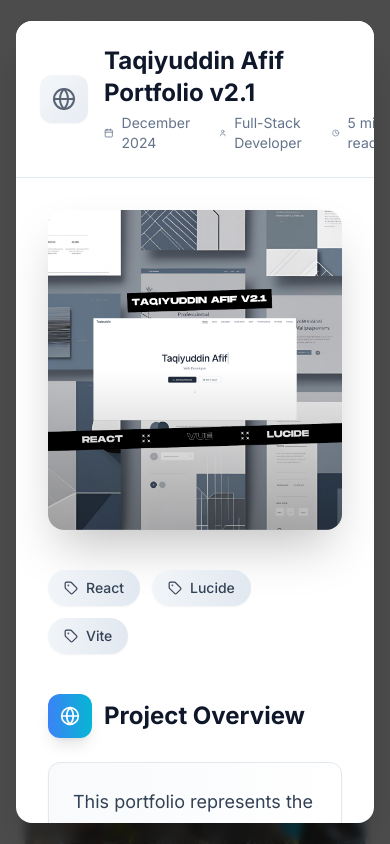
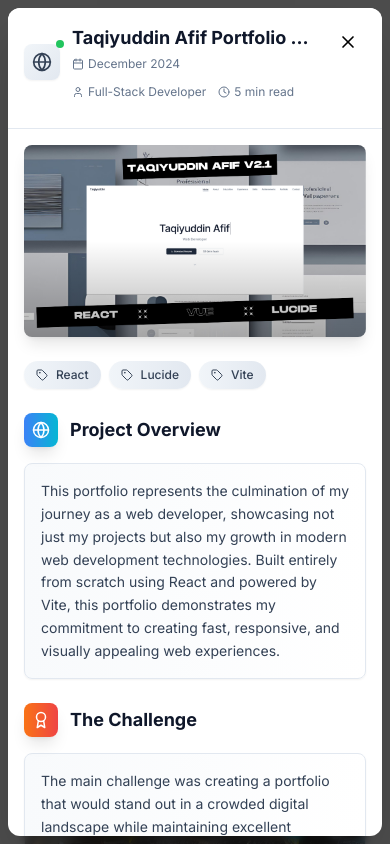
Before and after one commit to takhiyuddin/tqydnv2, a React (Vite) app: page / in a window 390 px wide. Both pictures are taken after a click on the button "Taqiyuddin Afif Portfolio v2.1". Shown: the part 10339-11183 px from the top of the page. Built offline with nearby package versions, Linux system fonts and the light colour scheme.

Commit message:
Responsive and Elegant Portfolio Blog Display

```diff
--- a/src/components/Portfolio.tsx
+++ b/src/components/Portfolio.tsx
@@ -436,60 +436,62 @@
         </div>
       </div>
 
-      {/* Enhanced Blog-Style Pop-up */}
+      {/* Responsive Blog-Style Modal */}
       {isPopupOpen && selectedProject && (
-        <div className="fixed inset-0 z-50 bg-black/70 backdrop-blur-sm flex items-center justify-center p-4 animate-fade-in">
-          <div className="bg-white rounded-2xl max-w-5xl w-full max-h-[95vh] shadow-2xl animate-scale-in transform overflow-hidden">
+        <div className="fixed inset-0 z-50 bg-black/70 backdrop-blur-sm flex items-center justify-center p-2 sm:p-4 animate-fade-in">
+          <div className="bg-white rounded-xl sm:rounded-2xl w-full max-w-5xl max-h-[98vh] sm:max-h-[95vh] shadow-2xl animate-scale-in transform overflow-hidden">
             {/* Reading Progress Bar */}
             <div className="absolute top-0 left-0 h-1 bg-gradient-to-r from-blue-500 to-purple-600 transition-all duration-300 ease-out z-10"
                  style={{ width: `${readingProgress}%` }}></div>
 
-            {/* Enhanced Header */}
-            <div className="sticky top-0 bg-white/95 backdrop-blur-md border-b border-slate-200 p-6 z-10">
-              <div className="flex items-center justify-between">
-                <div className="flex items-center gap-4 animate-slide-in-left">
-                  <div className="relative">
-                    <div className="p-3 bg-gradient-to-br from-slate-100 to-slate-200 rounded-xl shadow-sm animate-pulse-subtle">
-                      {selectedProject.type === 'video' ? <Play size={24} className="text-slate-700" /> : <Globe size={24} className="text-slate-700" />}
+            {/* Responsive Header */}
+            <div className="sticky top-0 bg-white/95 backdrop-blur-md border-b border-slate-200 p-4 sm:p-6 z-10">
+              <div className="flex items-start justify-between gap-4">
+                <div className="flex-1 min-w-0">
+                  <div className="flex items-center gap-3 mb-3">
+                    <div className="relative flex-shrink-0">
+                      <div className="p-2 sm:p-3 bg-gradient-to-br from-slate-100 to-slate-200 rounded-lg shadow-sm">
+                        {selectedProject.type === 'video' ? <Play size={20} className="text-slate-700" /> : <Globe size={20} className="text-slate-700" />}
                       </div>
-                    <div className="absolute -top-1 -right-1 w-3 h-3 bg-green-500 rounded-full animate-ping"></div>
+                      <div className="absolute -top-1 -right-1 w-2 h-2 bg-green-500 rounded-full"></div>
                     </div>
-                  <div>
-                    <h2 className="text-2xl font-bold text-slate-900 mb-1 animate-fade-in-delayed">
+                    <div className="min-w-0 flex-1">
+                      <h2 className="text-lg sm:text-2xl font-bold text-slate-900 mb-1 truncate">
                         {selectedProject.title}
                       </h2>
-                    <div className="flex items-center gap-6 text-sm text-slate-500 animate-fade-in-delayed-2">
-                      <div className="flex items-center gap-2">
-                        <Calendar size={14} />
+                      <div className="flex flex-wrap items-center gap-3 sm:gap-6 text-xs sm:text-sm text-slate-500">
+                        <div className="flex items-center gap-1">
+                          <Calendar size={12} />
                           <span>{selectedProject.date}</span>
                         </div>
-                      <div className="flex items-center gap-2">
-                        <User size={14} />
-                        <span>{selectedProject.role}</span>
+                        <div className="flex items-center gap-1">
+                          <User size={12} />
+                          <span className="truncate">{selectedProject.role}</span>
                         </div>
-                      <div className="flex items-center gap-2">
-                        <Clock size={14} />
+                        <div className="flex items-center gap-1">
+                          <Clock size={12} />
                           <span>5 min read</span>
+                        </div>
                       </div>
                     </div>
                   </div>
                 </div>
                 <button
                   onClick={handleCloseBlog}
-                  className="p-3 hover:bg-slate-100 rounded-xl transition-all duration-200 hover:rotate-90 transform group"
+                  className="flex-shrink-0 p-2 sm:p-3 hover:bg-slate-100 rounded-lg transition-all duration-200 hover:rotate-90 transform group"
                 >
-                  <X size={24} className="group-hover:text-red-500 transition-colors" />
+                  <X size={20} className="group-hover:text-red-500 transition-colors" />
                 </button>
               </div>
             </div>
 
             {/* Scrollable Content */}
-            <div className="blog-modal-content overflow-y-auto max-h-[calc(95vh-120px)]">
-              <div className="p-8 space-y-10">
+            <div className="blog-modal-content overflow-y-auto max-h-[calc(98vh-100px)] sm:max-h-[calc(95vh-120px)]">
+              <div className="p-4 sm:p-8 space-y-6 sm:space-y-10">
                 {/* Hero Section */}
                 <div className="animate-scale-in-delayed">
                   {selectedProject.type === 'video' && selectedProject.youtubeId ? (
-                    <div className="relative aspect-video w-full rounded-2xl overflow-hidden shadow-2xl group">
+                    <div className="relative aspect-video w-full rounded-lg sm:rounded-2xl overflow-hidden shadow-lg sm:shadow-2xl group">
                       <iframe
                         className="w-full h-full"
                         src={`https://www.youtube.com/embed/${selectedProject.youtubeId}`}
@@ -497,161 +499,156 @@
                         allow="accelerometer; autoplay; clipboard-write; encrypted-media; gyroscope; picture-in-picture"
                         allowFullScreen
                       />
-                      <div className="absolute inset-0 bg-gradient-to-t from-black/20 to-transparent opacity-0 group-hover:opacity-100 transition-opacity duration-300"></div>
                     </div>
                   ) : (
                     <div className="relative">
                       <img
                         src={selectedProject.image}
                         alt={selectedProject.title}
-                        className="w-full h-80 object-cover rounded-2xl shadow-2xl"
+                        className="w-full h-48 sm:h-80 object-cover rounded-lg sm:rounded-2xl shadow-lg sm:shadow-2xl"
                       />
-                      <div className="absolute inset-0 bg-gradient-to-t from-black/30 via-transparent to-transparent rounded-2xl"></div>
+                      <div className="absolute inset-0 bg-gradient-to-t from-black/30 via-transparent to-transparent rounded-lg sm:rounded-2xl"></div>
                     </div>
                   )}
                 </div>
 
-                {/* Enhanced Tags */}
-                <div className="flex flex-wrap gap-3 animate-fade-in-delayed">
+                {/* Tags */}
+                <div className="flex flex-wrap gap-2 sm:gap-3 animate-fade-in-delayed">
                   {selectedProject.tags.map((tag, index) => (
                     <span
                       key={index}
-                      className="group flex items-center gap-2 px-4 py-2 bg-gradient-to-r from-slate-100 to-slate-200 text-slate-700 rounded-full text-sm font-medium hover:from-slate-200 hover:to-slate-300 hover:scale-105 transition-all duration-300 cursor-default animate-bounce-in shadow-sm"
-                      style={{ animationDelay: `${index * 0.1}s` }}
+                      className="flex items-center gap-2 px-3 py-1.5 bg-gradient-to-r from-slate-100 to-slate-200 text-slate-700 rounded-full text-xs sm:text-sm font-medium hover:from-slate-200 hover:to-slate-300 transition-all duration-300 cursor-default shadow-sm"
                     >
-                      <Tag size={14} className="group-hover:rotate-12 transition-transform duration-200" />
+                      <Tag size={12} />
                       {tag}
                     </span>
                   ))}
                 </div>
 
-                {/* Blog Content with Enhanced Styling */}
+                {/* Blog Content */}
                 <article className="prose prose-slate max-w-none">
                   {[
                     {
                       title: 'Project Overview',
                       content: selectedProject.blogContent.overview,
-                      icon: <Globe size={20} />,
+                      icon: <Globe size={18} />,
                       gradient: 'from-blue-500 to-cyan-500'
                     },
                     {
                       title: 'The Challenge',
                       content: selectedProject.blogContent.challenge,
-                      icon: <Award size={20} />,
+                      icon: <Award size={18} />,
                       gradient: 'from-orange-500 to-red-500'
                     },
                     {
                       title: 'The Solution',
                       content: selectedProject.blogContent.solution,
-                      icon: <ArrowRight size={20} />,
+                      icon: <ArrowRight size={18} />,
                       gradient: 'from-green-500 to-emerald-500'
                     }
                   ].map((section, index) => (
-                    <section key={index} className="mb-10 animate-slide-up group" style={{ animationDelay: `${index * 0.2}s` }}>
-                      <div className="flex items-center gap-3 mb-6">
-                        <div className={`p-3 bg-gradient-to-r ${section.gradient} rounded-xl text-white shadow-lg group-hover:scale-110 transition-transform duration-300`}>
+                    <section key={index} className="mb-6 sm:mb-10">
+                      <div className="flex items-center gap-3 mb-4 sm:mb-6">
+                        <div className={`p-2 sm:p-3 bg-gradient-to-r ${section.gradient} rounded-lg text-white shadow-lg`}>
                           {section.icon}
                         </div>
-                        <h3 className="text-2xl font-bold text-slate-900 group-hover:text-slate-700 transition-colors duration-300">
+                        <h3 className="text-lg sm:text-2xl font-bold text-slate-900">
                           {section.title}
                         </h3>
                       </div>
-                      <div className="bg-gradient-to-r from-slate-50 to-white p-6 rounded-xl border border-slate-200 shadow-sm hover:shadow-md transition-shadow duration-300">
-                        <p className="text-slate-700 leading-relaxed text-lg">{section.content}</p>
+                      <div className="bg-gradient-to-r from-slate-50 to-white p-4 sm:p-6 rounded-lg border border-slate-200 shadow-sm">
+                        <p className="text-slate-700 leading-relaxed text-sm sm:text-lg">{section.content}</p>
                       </div>
                     </section>
                   ))}
 
-                  {/* Enhanced Features Section */}
-                  <section className="mb-10 animate-slide-up" style={{ animationDelay: '0.6s' }}>
-                    <div className="flex items-center gap-3 mb-6">
-                      <div className="p-3 bg-gradient-to-r from-purple-500 to-pink-500 rounded-xl text-white shadow-lg">
-                        <Award size={20} />
+                  {/* Features Section */}
+                  <section className="mb-6 sm:mb-10">
+                    <div className="flex items-center gap-3 mb-4 sm:mb-6">
+                      <div className="p-2 sm:p-3 bg-gradient-to-r from-purple-500 to-pink-500 rounded-lg text-white shadow-lg">
+                        <Award size={18} />
                       </div>
-                      <h3 className="text-2xl font-bold text-slate-900">Key Features</h3>
+                      <h3 className="text-lg sm:text-2xl font-bold text-slate-900">Key Features</h3>
                     </div>
-                    <div className="grid md:grid-cols-2 gap-4">
+                    <div className="grid gap-3 sm:gap-4">
                       {selectedProject.blogContent.features.map((feature, index) => (
                         <div
                           key={index}
-                          className="flex items-start gap-3 p-4 bg-white border border-slate-200 rounded-xl hover:border-slate-300 hover:shadow-md transition-all duration-300 animate-slide-in-left group"
-                          style={{ animationDelay: `${0.8 + index * 0.1}s` }}
+                          className="flex items-start gap-3 p-3 sm:p-4 bg-white border border-slate-200 rounded-lg hover:border-slate-300 hover:shadow-md transition-all duration-300"
                         >
-                          <div className="w-2 h-2 bg-gradient-to-r from-blue-500 to-purple-500 rounded-full mt-3 flex-shrink-0 group-hover:scale-150 transition-transform duration-300"></div>
-                          <span className="text-slate-700 leading-relaxed group-hover:text-slate-900 transition-colors duration-300">{feature}</span>
+                          <div className="w-1.5 h-1.5 bg-gradient-to-r from-blue-500 to-purple-500 rounded-full mt-2 flex-shrink-0"></div>
+                          <span className="text-slate-700 leading-relaxed text-sm sm:text-base">{feature}</span>
                         </div>
                       ))}
                     </div>
                   </section>
 
-                  {/* Enhanced Technologies Section */}
-                  <section className="mb-10 animate-slide-up" style={{ animationDelay: '1.2s' }}>
-                    <div className="flex items-center gap-3 mb-6">
-                      <div className="p-3 bg-gradient-to-r from-indigo-500 to-blue-500 rounded-xl text-white shadow-lg">
-                        <Tag size={20} />
+                  {/* Technologies Section */}
+                  <section className="mb-6 sm:mb-10">
+                    <div className="flex items-center gap-3 mb-4 sm:mb-6">
+                      <div className="p-2 sm:p-3 bg-gradient-to-r from-indigo-500 to-blue-500 rounded-lg text-white shadow-lg">
+                        <Tag size={18} />
                       </div>
-                      <h3 className="text-2xl font-bold text-slate-900">Technologies Used</h3>
+                      <h3 className="text-lg sm:text-2xl font-bold text-slate-900">Technologies Used</h3>
                     </div>
-                    <div className="space-y-3">
+                    <div className="space-y-2 sm:space-y-3">
                       {selectedProject.blogContent.technologies.map((tech, index) => (
                         <div
                           key={index}
-                          className="flex items-start gap-4 p-4 bg-gradient-to-r from-slate-50 to-white border border-slate-200 rounded-xl hover:from-white hover:to-slate-50 hover:border-slate-300 hover:shadow-md transition-all duration-300 animate-slide-in-right group"
-                          style={{ animationDelay: `${1.4 + index * 0.1}s` }}
+                          className="flex items-start gap-3 sm:gap-4 p-3 sm:p-4 bg-gradient-to-r from-slate-50 to-white border border-slate-200 rounded-lg hover:from-white hover:to-slate-50 hover:border-slate-300 hover:shadow-md transition-all duration-300"
                         >
-                          <div className="w-2 h-2 bg-gradient-to-r from-green-500 to-blue-500 rounded-full mt-3 flex-shrink-0 group-hover:scale-150 transition-transform duration-300"></div>
-                          <span className="text-slate-700 leading-relaxed font-medium group-hover:text-slate-900 transition-colors duration-300">{tech}</span>
+                          <div className="w-1.5 h-1.5 bg-gradient-to-r from-green-500 to-blue-500 rounded-full mt-2 flex-shrink-0"></div>
+                          <span className="text-slate-700 leading-relaxed font-medium text-sm sm:text-base">{tech}</span>
                         </div>
                       ))}
                     </div>
                   </section>
 
-                  {/* Enhanced Outcome Section */}
-                  <section className="mb-10 animate-slide-up" style={{ animationDelay: '1.8s' }}>
-                    <div className="flex items-center gap-3 mb-6">
-                      <div className="p-3 bg-gradient-to-r from-emerald-500 to-teal-500 rounded-xl text-white shadow-lg">
-                        <Award size={20} />
+                  {/* Outcome Section */}
+                  <section className="mb-6 sm:mb-10">
+                    <div className="flex items-center gap-3 mb-4 sm:mb-6">
+                      <div className="p-2 sm:p-3 bg-gradient-to-r from-emerald-500 to-teal-500 rounded-lg text-white shadow-lg">
+                        <Award size={18} />
                       </div>
-                      <h3 className="text-2xl font-bold text-slate-900">Outcome & Results</h3>
+                      <h3 className="text-lg sm:text-2xl font-bold text-slate-900">Outcome & Results</h3>
                     </div>
-                    <div className="bg-gradient-to-r from-emerald-50 to-teal-50 p-6 rounded-xl border border-emerald-200 shadow-sm">
-                      <p className="text-slate-700 leading-relaxed text-lg">{selectedProject.blogContent.outcome}</p>
+                    <div className="bg-gradient-to-r from-emerald-50 to-teal-50 p-4 sm:p-6 rounded-lg border border-emerald-200 shadow-sm">
+                      <p className="text-slate-700 leading-relaxed text-sm sm:text-lg">{selectedProject.blogContent.outcome}</p>
                     </div>
                   </section>
 
-                  {/* Enhanced Lessons Section */}
-                  <section className="mb-10 animate-slide-up" style={{ animationDelay: '2s' }}>
-                    <div className="flex items-center gap-3 mb-6">
-                      <div className="p-3 bg-gradient-to-r from-amber-500 to-orange-500 rounded-xl text-white shadow-lg">
-                        <Award size={20} />
+                  {/* Lessons Section */}
+                  <section className="mb-6 sm:mb-10">
+                    <div className="flex items-center gap-3 mb-4 sm:mb-6">
+                      <div className="p-2 sm:p-3 bg-gradient-to-r from-amber-500 to-orange-500 rounded-lg text-white shadow-lg">
+                        <Award size={18} />
                       </div>
-                      <h3 className="text-2xl font-bold text-slate-900">Key Learnings</h3>
+                      <h3 className="text-lg sm:text-2xl font-bold text-slate-900">Key Learnings</h3>
                     </div>
-                    <div className="space-y-3">
+                    <div className="space-y-2 sm:space-y-3">
                       {selectedProject.blogContent.lessons.map((lesson, index) => (
                         <div
                           key={index}
-                          className="flex items-start gap-4 p-4 bg-gradient-to-r from-amber-50 to-orange-50 border border-amber-200 rounded-xl hover:from-orange-50 hover:to-amber-50 hover:shadow-md transition-all duration-300 animate-fade-in group"
-                          style={{ animationDelay: `${2.2 + index * 0.1}s` }}
+                          className="flex items-start gap-3 sm:gap-4 p-3 sm:p-4 bg-gradient-to-r from-amber-50 to-orange-50 border border-amber-200 rounded-lg hover:from-orange-50 hover:to-amber-50 hover:shadow-md transition-all duration-300"
                         >
-                          <div className="w-2 h-2 bg-gradient-to-r from-amber-500 to-orange-500 rounded-full mt-3 flex-shrink-0 group-hover:scale-150 transition-transform duration-300"></div>
-                          <span className="text-slate-700 leading-relaxed group-hover:text-slate-900 transition-colors duration-300">{lesson}</span>
+                          <div className="w-1.5 h-1.5 bg-gradient-to-r from-amber-500 to-orange-500 rounded-full mt-2 flex-shrink-0"></div>
+                          <span className="text-slate-700 leading-relaxed text-sm sm:text-base">{lesson}</span>
                         </div>
                       ))}
                     </div>
                   </section>
                 </article>
 
-                {/* Enhanced Action Buttons */}
-                <div className="flex flex-col sm:flex-row gap-4 pt-8 border-t border-slate-200 animate-slide-up" style={{ animationDelay: '2.5s' }}>
+                {/* Action Buttons */}
+                <div className="flex flex-col sm:flex-row gap-3 sm:gap-4 pt-6 sm:pt-8 border-t border-slate-200">
                   {selectedProject.type === 'video' && selectedProject.youtubeId && (
                     <a
                       href={`https://www.youtube.com/watch?v=${selectedProject.youtubeId}`}
                       target="_blank"
                       rel="noopener noreferrer"
-                      className="flex items-center justify-center gap-3 bg-gradient-to-r from-red-600 to-red-700 text-white px-8 py-4 rounded-xl font-semibold hover:from-red-700 hover:to-red-800 hover:scale-105 hover:shadow-xl transition-all duration-300 transform group"
+                      className="flex items-center justify-center gap-3 bg-gradient-to-r from-red-600 to-red-700 text-white px-6 sm:px-8 py-3 sm:py-4 rounded-lg font-semibold hover:from-red-700 hover:to-red-800 hover:scale-105 hover:shadow-xl transition-all duration-300 transform group text-sm sm:text-base"
                     >
-                      <Play size={20} className="group-hover:scale-110 transition-transform duration-200" />
+                      <Play size={18} className="group-hover:scale-110 transition-transform duration-200" />
                       Watch on YouTube
                     </a>
                   )}
@@ -660,17 +657,17 @@
                       href={selectedProject.url}
                       target="_blank"
                       rel="noopener noreferrer"
-                      className="flex items-center justify-center gap-3 bg-gradient-to-r from-slate-900 to-slate-800 text-white px-8 py-4 rounded-xl font-semibold hover:from-slate-800 hover:to-slate-700 hover:scale-105 hover:shadow-xl transition-all duration-300 transform group"
+                      className="flex items-center justify-center gap-3 bg-gradient-to-r from-slate-900 to-slate-800 text-white px-6 sm:px-8 py-3 sm:py-4 rounded-lg font-semibold hover:from-slate-800 hover:to-slate-700 hover:scale-105 hover:shadow-xl transition-all duration-300 transform group text-sm sm:text-base"
                     >
-                      <ExternalLink size={20} className="group-hover:scale-110 transition-transform duration-200" />
+                      <ExternalLink size={18} className="group-hover:scale-110 transition-transform duration-200" />
                       Visit Website
                     </a>
                   )}
                   <button
                     onClick={handleCloseBlog}
-                    className="flex items-center justify-center gap-3 border-2 border-slate-300 text-slate-700 px-8 py-4 rounded-xl font-semibold hover:border-slate-400 hover:bg-slate-50 hover:scale-105 transition-all duration-300 transform group"
+                    className="flex items-center justify-center gap-3 border-2 border-slate-300 text-slate-700 px-6 sm:px-8 py-3 sm:py-4 rounded-lg font-semibold hover:border-slate-400 hover:bg-slate-50 hover:scale-105 transition-all duration-300 transform group text-sm sm:text-base"
                   >
-                    <X size={20} className="group-hover:rotate-90 transition-transform duration-200" />
+                    <X size={18} className="group-hover:rotate-90 transition-transform duration-200" />
                     Close
                   </button>
                 </div>
@@ -734,96 +731,33 @@
           left: 100%;
         }
 
-        @keyframes bounce-in {
-          0% {
-            opacity: 0;
-            transform: scale(0.3) translateY(20px);
-          }
-          50% {
-            opacity: 1;
-            transform: scale(1.05);
-          }
-          70% {
-            transform: scale(0.9);
-          }
-          100% {
-            opacity: 1;
-            transform: scale(1) translateY(0);
-          }
-        }
-
-        @keyframes slide-down {
-          from {
-            opacity: 0;
-            transform: translateY(-20px);
-          }
-          to {
-            opacity: 1;
-            transform: translateY(0);
-          }
-        }
-
-        @keyframes slide-in-left {
-          from {
-            opacity: 0;
-            transform: translateX(-30px);
-          }
-          to {
-            opacity: 1;
-            transform: translateX(0);
-          }
-        }
-
-        @keyframes pulse-subtle {
-          0%, 100% {
-            opacity: 1;
-          }
-          50% {
-            opacity: 0.8;
-          }
-        }
-
-        .animate-bounce-in {
-          animation: bounce-in 0.6s ease-out both;
-        }
-
-        .animate-slide-down {
-          animation: slide-down 0.5s ease-out;
-        }
-
-        .animate-slide-in-left {
-          animation: slide-in-left 0.6s ease-out;
-        }
-
-        .animate-pulse-subtle {
-          animation: pulse-subtle 2s ease-in-out infinite;
-        }
-
-        .animate-scale-in-delayed {
-          animation: scale-in 0.6s ease-out 0.3s both;
-        }
-
         .blog-modal-content {
           scrollbar-width: thin;
           scrollbar-color: #cbd5e1 #f8fafc;
         }
 
         .blog-modal-content::-webkit-scrollbar {
-          width: 6px;
+          width: 4px;
         }
 
         .blog-modal-content::-webkit-scrollbar-track {
           background: #f8fafc;
-          border-radius: 3px;
+          border-radius: 2px;
         }
 
         .blog-modal-content::-webkit-scrollbar-thumb {
           background: #cbd5e1;
-          border-radius: 3px;
+          border-radius: 2px;
         }
 
         .blog-modal-content::-webkit-scrollbar-thumb:hover {
           background: #94a3b8;
+        }
+
+        @media (max-width: 640px) {
+          .blog-modal-content::-webkit-scrollbar {
+            width: 2px;
+          }
         }
       `}</style>
     </section>
```
Lines whose indentation alone changed are shown as unchanged.
